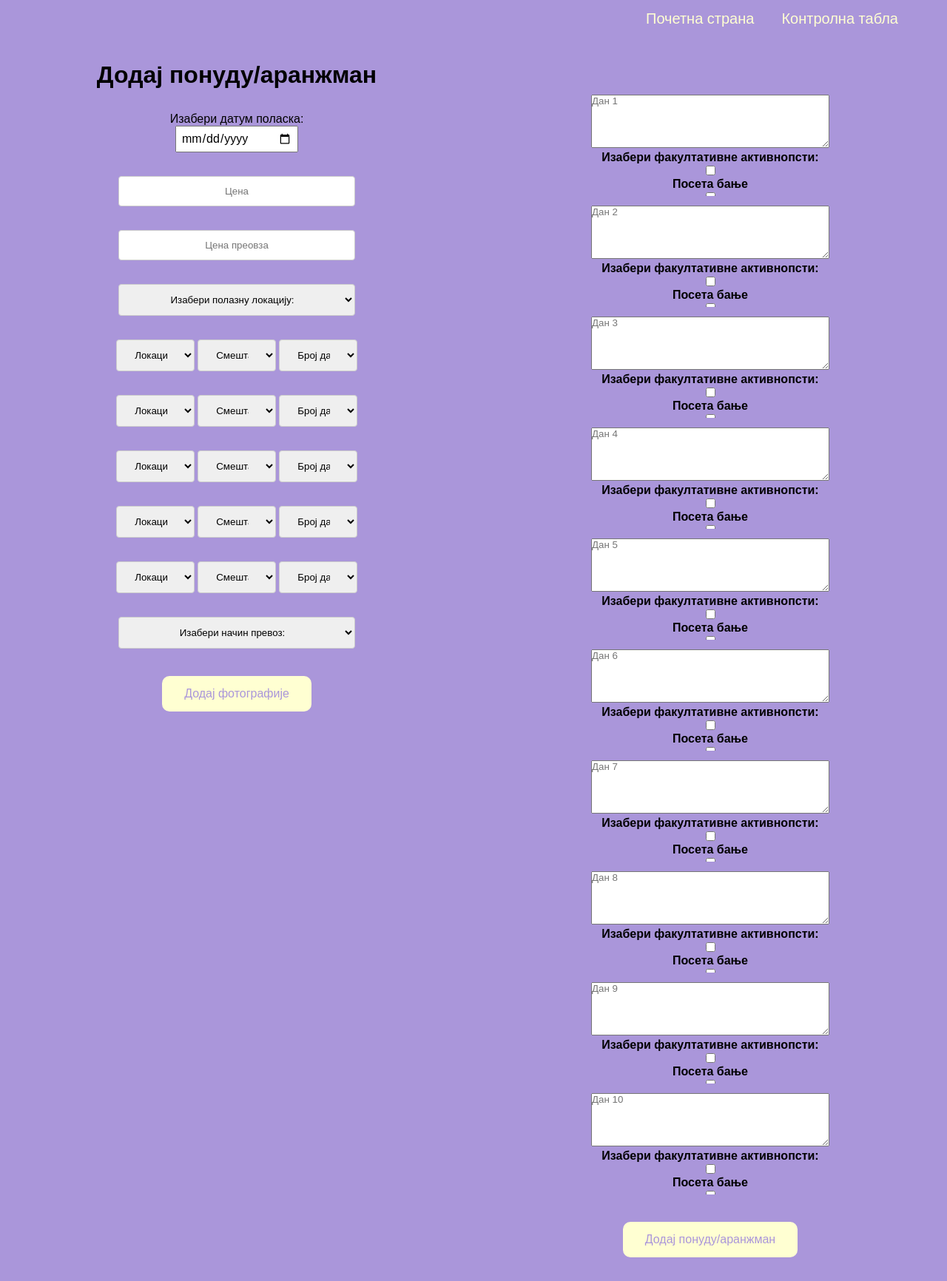
After one commit to molnarkg7/PISiBP_projekat, a PHP site: page /dodaj.html in a window 1280 px wide. The commit adds this page. Shown: the whole page at 74% size. Run offline with PHP 8.4, Linux system fonts and the light colour scheme.

Commit message:
Add files via upload

```diff
--- a/dodaj.css
+++ b/dodaj.css
@@ -5,7 +5,7 @@
 .naslov-container {
     width: 100%;
     text-align: center;
-    margin-top: 10%;
+    margin-top: 5%;
 }
 
 .dodaj-left {
@@ -17,7 +17,7 @@
     width: 100%;
     text-align: center;
     align-items: center;
-    margin-top: 7%;
+    margin-top: 5%;
 }
 
 .dodaj-select-menu {
@@ -33,12 +33,36 @@
     align-items: center;
 }
 
-input[type=text], select {
+input[type=text] {
     align-items: center;
     text-align: center;
     width: 50%;
     padding: 12px 20px;
-    margin-top: 7%;;
+    margin-top: 5%;
+    display: inline-block;
+    border: 1px solid #ccc;
+    border-radius: 4px;
+    box-sizing: border-box;
+  }
+
+  .nacin-prevoza, .polazna-lokacija {
+    align-items: center;
+    text-align: center;
+    width: 50%;
+    padding: 12px 20px;
+    margin-top: 5%;
+    display: inline-block;
+    border: 1px solid #ccc;
+    border-radius: 4px;
+    box-sizing: border-box;
+  }
+
+  .lokacija-putovanja {
+    align-items: center;
+    text-align: center;
+    width: 16.5%;
+    padding: 12px 20px;
+    margin-top: 5%;
     display: inline-block;
     border: 1px solid #ccc;
     border-radius: 4px;
@@ -47,7 +71,7 @@ input[type=text], select {
 
   .btn-dodaj-slike {
     width: 100%;
-    margin-top: 7%;
+    margin-top: 5%;
     align-items: center;
     text-align: center;
   }
@@ -64,7 +88,7 @@ input[type=text], select {
   }
 
   .textareas {
-    margin-top: 5%;
+    margin-top: 10%;
     text-align: center;
     width: 100%;
   }
@@ -77,7 +101,7 @@ input[type=text], select {
   }
 
   .dodaj-karakteristike {
-    margin-top: 5%;
+    border: 0;
     font-weight: bold;
     text-align: center;
     align-items: center;
@@ -93,6 +117,7 @@ input[type=text], select {
     display: inline-block;
     font-size: 16px;
     margin-top: 5px;
+    margin-bottom: 5%;
     cursor: pointer;
     border-radius: 10px;
   }
@@ -112,3 +137,9 @@ input[type=text], select {
 label {
     display: block;
 }
+
+.fakultative-opis {
+  width: 100%;
+  height: 150px;
+  overflow-y:scroll;
+}
--- /dev/null
+++ b/dodaj.html
@@ -0,0 +1,412 @@
+<!DOCTYPE html>
+<html lang="en">
+<head>
+    <meta charset="UTF-8">
+    <meta http-equiv="X-UA-Compatible" content="IE=edge">
+    <meta name="viewport" content="width=device-width, initial-scale=1.0">
+    <link rel="stylesheet" href="style.css">
+    <link rel="stylesheet" href="dodaj.css">
+    <title>Додај понуду/аранжман</title>
+</head>
+<body>
+    <header class="header">
+        <div class="navtop" >
+            <div class="logo">
+                <a href=""></a>
+            </div>
+            <div class="navtop-list">
+                <a href="admin.html">Контролна табла</a>
+                <a href="index.php">Почетна страна</a>
+            </div>
+        </div>
+    </header>
+
+    <div class="dodaj-ponudu-container">
+        <div class="dodaj-left">
+
+                <div class="naslov-container">
+                    <h1 class="naslov-dodaj">Додај понуду/аранжман</h1>
+                </div>
+
+                <div class="dodaj-date-picker">
+                    <label>Изабери датум поласка:</label>
+                    <input type="date" id="pickDate">
+                    <!--<input type="date" id="pickDate">-->
+                </div>
+
+                <div class="dodaj-inputs">
+                    <input type="text" id="Cena" name="Cena" placeholder="Цена" required>
+                    <input type="text" id="CenaPrevoza" name="CenaPrevoza" placeholder="Цена преовза" required>
+                </div>
+                <div class="dodaj-select-menu">
+
+                    <select class="polazna-lokacija" id="">
+                        <option value="choose">Изабери полазну локацију:</option> <!--повлаче се градови из базе-->
+                    </select><br/>
+
+                    <select class="lokacija-putovanja" id="">
+                        <option value="choose">Локација:</option> <!--повлаче се градови из базе-->
+                    </select>
+                    <select class="lokacija-putovanja" id="">
+                        <option value="choose">Смештај:</option> <!--повлаче се градови из базе-->
+                    </select>
+                    <select class="lokacija-putovanja" id="">
+                        <option value="choose">Број дана:</option> <!--повлаче се градови из базе-->
+                    </select><br/>
+                    <select class="lokacija-putovanja" id="">
+                        <option value="choose">Локација:</option> <!--повлаче се градови из базе-->
+                    </select>
+                    <select class="lokacija-putovanja" id="">
+                        <option value="choose">Смештај:</option> <!--повлаче се градови из базе-->
+                    </select>
+                    <select class="lokacija-putovanja" id="">
+                        <option value="choose">Број дана:</option> <!--повлаче се градови из базе-->
+                    </select><br/>
+                    <select class="lokacija-putovanja" id="">
+                        <option value="choose">Локација:</option> <!--повлаче се градови из базе-->
+                    </select>
+                    <select class="lokacija-putovanja" id="">
+                        <option value="choose">Смештај:</option> <!--повлаче се градови из базе-->
+                    </select>
+                    <select class="lokacija-putovanja" id="">
+                        <option value="choose">Број дана:</option> <!--повлаче се градови из базе-->
+                    </select><br/>
+                    <select class="lokacija-putovanja" id="">
+                        <option value="choose">Локација:</option> <!--повлаче се градови из базе-->
+                    </select>
+                    <select class="lokacija-putovanja" id="">
+                        <option value="choose">Смештај:</option> <!--повлаче се градови из базе-->
+                    </select>
+                    <select class="lokacija-putovanja" id="">
+                        <option value="choose">Број дана:</option> <!--повлаче се градови из базе-->
+                    </select><br/>
+                    <select class="lokacija-putovanja" id="">
+                        <option value="choose">Локација:</option> <!--повлаче се градови из базе-->
+                    </select>
+                    <select class="lokacija-putovanja" id="">
+                        <option value="choose">Смештај:</option> <!--повлаче се градови из базе-->
+                    </select>
+                    <select class="lokacija-putovanja" id="">
+                        <option value="choose">Број дана:</option> <!--повлаче се градови из базе-->
+                    </select><br/>
+
+                    <select class="nacin-prevoza" id="">
+                        <option value="choose">Изабери начин превоз:</option>
+                        <option value="bus">Аутобус</option>
+                        <option value="train">Воз</option>
+                        <option value="plane">Авион</option>
+                        <option value="boat">Крстарење</option>
+                        <option value="yourself">Самостални</option>
+                    </select>
+
+                </div>
+
+                <div class="btn-dodaj-slike"><button class="button-dodaj">Додај фотографије</button></div>
+
+            </div>
+            <div class="dodaj-right">
+
+            <!--    <fieldset class="dodaj-tip-smestaja">
+                    <legend>Тип смештаја:</legend>
+                <div>
+                    <input type="radio" id="hotel" name="tip_smestaja">
+                    <label for="kes">Хотел</label>
+                </div>
+
+                <div>
+                    <input type="radio" id="bungalov" name="tip_smestaja">
+                    <label for="kartica">Бунгалов</label>
+                </div>
+                </fieldset>
+                <div class="dodaj-select-menu">
+                    <select>
+                        <option value="choose">Категорија смештаја:</option>
+                        <option value="choose">1</option>
+                        <option value="choose">2</option>
+                        <option value="choose">3</option>
+                        <option value="choose">4</option>
+                        <option value="choose">5</option>
+                    </select>
+                </div>
+            <fieldset class="dodaj-karakteristike">
+                <legend>Карактеристике смештаја:</legend>
+            <div>
+                <input type="checkbox" id="ac" name="ac">
+                <label for="ac">Клима</label>
+            </div>
+            <div>
+                <input type="checkbox" id="tv" name="tv">
+                <label for="tv">ТВ</label>
+            </div>
+            <div>
+                <input type="checkbox" id="wifi" name="wifi">
+                <label for="wifi">Интернет</label>
+            </div>
+            <div>
+                <input type="checkbox" id="frizider" name="frizider">
+                <label for="frizider">Фрижидер</label>
+            </div>
+            <div>
+                <input type="checkbox" id="sef" name="sef">
+                <label for="sef">Сеф</label>
+            </div>
+            </fieldset> -->
+            <div class="textareas">
+                <div class="fakultative-opis">
+                    <textarea style="width: 50%; height: 70px; margin-top: 2%;" class="dodaj-opis" placeholder="Дан 1"></textarea><br>
+                    <fieldset class="dodaj-karakteristike">
+                    <legend>Изабери факултативне активнопсти:</legend>
+                    <input type="checkbox" id="banja" name="banja">
+                    <label for="banja">Посета бање</label>
+                    <input type="checkbox" id="jezero" name="jezero">
+                    <label for="jezero">Посета језера</label>
+                    <input type="checkbox" id="stadion" name="stadion">
+                    <label for="stadion">Посета стадиона</label>
+                    <input type="checkbox" id="muzej" name="muzej">
+                    <label for="muzej">Посета музеја</label>
+                    <input type="checkbox" id="opera" name="opera">
+                    <label for="opera">Посета опере</label>
+                    <input type="checkbox" id="park" name="park">
+                    <label for="park">Шетња парком</label>
+                    <input type="checkbox" id="klub" name="klub">
+                    <label for="klub">Журка у клубу</label>
+                    <input type="checkbox" id="brod" name="brod">
+                    <label for="brod">Журка на броду</label>
+                    <input type="checkbox" id="krstarenje" name="krstarenje">
+                    <label for="krstarenje">Факултативно крстарење</label>
+                    <input type="checkbox" id="soping" name="soping">
+                    <label for="soping">Посета шопинг центру</label>
+                </div>
+                <div class="fakultative-opis">
+                    <textarea style="width: 50%; height: 70px; margin-top: 2%" class="dodaj-opis" placeholder="Дан 2"></textarea><br>
+                    <fieldset class="dodaj-karakteristike">
+                    <legend>Изабери факултативне активнопсти:</legend>
+                    <input type="checkbox" id="banja" name="banja">
+                    <label for="banja">Посета бање</label>
+                    <input type="checkbox" id="jezero" name="jezero">
+                    <label for="jezero">Посета језера</label>
+                    <input type="checkbox" id="stadion" name="stadion">
+                    <label for="stadion">Посета стадиона</label>
+                    <input type="checkbox" id="muzej" name="muzej">
+                    <label for="muzej">Посета музеја</label>
+                    <input type="checkbox" id="opera" name="opera">
+                    <label for="opera">Посета опере</label>
+                    <input type="checkbox" id="park" name="park">
+                    <label for="park">Шетња парком</label>
+                    <input type="checkbox" id="klub" name="klub">
+                    <label for="klub">Журка у клубу</label>
+                    <input type="checkbox" id="brod" name="brod">
+                    <label for="brod">Журка на броду</label>
+                    <input type="checkbox" id="krstarenje" name="krstarenje">
+                    <label for="krstarenje">Факултативно крстарење</label>
+                    <input type="checkbox" id="soping" name="soping">
+                    <label for="soping">Посета шопинг центру</label>
+                </div>
+                <div class="fakultative-opis">
+                    <textarea style="width: 50%; height: 70px; margin-top: 2%" class="dodaj-opis" placeholder="Дан 3"></textarea><br>
+                    <fieldset class="dodaj-karakteristike">
+                    <legend>Изабери факултативне активнопсти:</legend>
+                    <input type="checkbox" id="banja" name="banja">
+                    <label for="banja">Посета бање</label>
+                    <input type="checkbox" id="jezero" name="jezero">
+                    <label for="jezero">Посета језера</label>
+                    <input type="checkbox" id="stadion" name="stadion">
+                    <label for="stadion">Посета стадиона</label>
+                    <input type="checkbox" id="muzej" name="muzej">
+                    <label for="muzej">Посета музеја</label>
+                    <input type="checkbox" id="opera" name="opera">
+                    <label for="opera">Посета опере</label>
+                    <input type="checkbox" id="park" name="park">
+                    <label for="park">Шетња парком</label>
+                    <input type="checkbox" id="klub" name="klub">
+                    <label for="klub">Журка у клубу</label>
+                    <input type="checkbox" id="brod" name="brod">
+                    <label for="brod">Журка на броду</label>
+                    <input type="checkbox" id="krstarenje" name="krstarenje">
+                    <label for="krstarenje">Факултативно крстарење</label>
+                    <input type="checkbox" id="soping" name="soping">
+                    <label for="soping">Посета шопинг центру</label>
+                </div>
+                <div class="fakultative-opis">
+                    <textarea style="width: 50%; height: 70px; margin-top: 2%" class="dodaj-opis" placeholder="Дан 4"></textarea><br>
+                    <fieldset class="dodaj-karakteristike">
+                    <legend>Изабери факултативне активнопсти:</legend>
+                    <input type="checkbox" id="banja" name="banja">
+                    <label for="banja">Посета бање</label>
+                    <input type="checkbox" id="jezero" name="jezero">
+                    <label for="jezero">Посета језера</label>
+                    <input type="checkbox" id="stadion" name="stadion">
+                    <label for="stadion">Посета стадиона</label>
+                    <input type="checkbox" id="muzej" name="muzej">
+                    <label for="muzej">Посета музеја</label>
+                    <input type="checkbox" id="opera" name="opera">
+                    <label for="opera">Посета опере</label>
+                    <input type="checkbox" id="park" name="park">
+                    <label for="park">Шетња парком</label>
+                    <input type="checkbox" id="klub" name="klub">
+                    <label for="klub">Журка у клубу</label>
+                    <input type="checkbox" id="brod" name="brod">
+                    <label for="brod">Журка на броду</label>
+                    <input type="checkbox" id="krstarenje" name="krstarenje">
+                    <label for="krstarenje">Факултативно крстарење</label>
+                    <input type="checkbox" id="soping" name="soping">
+                    <label for="soping">Посета шопинг центру</label>
+                </div>
+                <div class="fakultative-opis">
+                    <textarea style="width: 50%; height: 70px; margin-top: 2%" class="dodaj-opis" placeholder="Дан 5"></textarea><br>
+                    <fieldset class="dodaj-karakteristike">
+                    <legend>Изабери факултативне активнопсти:</legend>
+                    <input type="checkbox" id="banja" name="banja">
+                    <label for="banja">Посета бање</label>
+                    <input type="checkbox" id="jezero" name="jezero">
+                    <label for="jezero">Посета језера</label>
+                    <input type="checkbox" id="stadion" name="stadion">
+                    <label for="stadion">Посета стадиона</label>
+                    <input type="checkbox" id="muzej" name="muzej">
+                    <label for="muzej">Посета музеја</label>
+                    <input type="checkbox" id="opera" name="opera">
+                    <label for="opera">Посета опере</label>
+                    <input type="checkbox" id="park" name="park">
+                    <label for="park">Шетња парком</label>
+                    <input type="checkbox" id="klub" name="klub">
+                    <label for="klub">Журка у клубу</label>
+                    <input type="checkbox" id="brod" name="brod">
+                    <label for="brod">Журка на броду</label>
+                    <input type="checkbox" id="krstarenje" name="krstarenje">
+                    <label for="krstarenje">Факултативно крстарење</label>
+                    <input type="checkbox" id="soping" name="soping">
+                    <label for="soping">Посета шопинг центру</label>
+                </div>
+                <div class="fakultative-opis">
+                    <textarea style="width: 50%; height: 70px; margin-top: 2%" class="dodaj-opis" placeholder="Дан 6"></textarea><br>
+                    <fieldset class="dodaj-karakteristike">
+                    <legend>Изабери факултативне активнопсти:</legend>
+                    <input type="checkbox" id="banja" name="banja">
+                    <label for="banja">Посета бање</label>
+                    <input type="checkbox" id="jezero" name="jezero">
+                    <label for="jezero">Посета језера</label>
+                    <input type="checkbox" id="stadion" name="stadion">
+                    <label for="stadion">Посета стадиона</label>
+                    <input type="checkbox" id="muzej" name="muzej">
+                    <label for="muzej">Посета музеја</label>
+                    <input type="checkbox" id="opera" name="opera">
+                    <label for="opera">Посета опере</label>
+                    <input type="checkbox" id="park" name="park">
+                    <label for="park">Шетња парком</label>
+                    <input type="checkbox" id="klub" name="klub">
+                    <label for="klub">Журка у клубу</label>
+                    <input type="checkbox" id="brod" name="brod">
+                    <label for="brod">Журка на броду</label>
+                    <input type="checkbox" id="krstarenje" name="krstarenje">
+                    <label for="krstarenje">Факултативно крстарење</label>
+                    <input type="checkbox" id="soping" name="soping">
+                    <label for="soping">Посета шопинг центру</label>
+                </div>
+                <div class="fakultative-opis">
+                    <textarea style="width: 50%; height: 70px; margin-top: 2%" class="dodaj-opis" placeholder="Дан 7"></textarea><br>
+                    <fieldset class="dodaj-karakteristike">
+                    <legend>Изабери факултативне активнопсти:</legend>
+                    <input type="checkbox" id="banja" name="banja">
+                    <label for="banja">Посета бање</label>
+                    <input type="checkbox" id="jezero" name="jezero">
+                    <label for="jezero">Посета језера</label>
+                    <input type="checkbox" id="stadion" name="stadion">
+                    <label for="stadion">Посета стадиона</label>
+                    <input type="checkbox" id="muzej" name="muzej">
+                    <label for="muzej">Посета музеја</label>
+                    <input type="checkbox" id="opera" name="opera">
+                    <label for="opera">Посета опере</label>
+                    <input type="checkbox" id="park" name="park">
+                    <label for="park">Шетња парком</label>
+                    <input type="checkbox" id="klub" name="klub">
+                    <label for="klub">Журка у клубу</label>
+                    <input type="checkbox" id="brod" name="brod">
+                    <label for="brod">Журка на броду</label>
+                    <input type="checkbox" id="krstarenje" name="krstarenje">
+                    <label for="krstarenje">Факултативно крстарење</label>
+                    <input type="checkbox" id="soping" name="soping">
+                    <label for="soping">Посета шопинг центру</label>
+                </div>
+                <div class="fakultative-opis">
+                    <textarea style="width: 50%; height: 70px; margin-top: 2%" class="dodaj-opis" placeholder="Дан 8"></textarea><br>
+                    <fieldset class="dodaj-karakteristike">
+                    <legend>Изабери факултативне активнопсти:</legend>
+                    <input type="checkbox" id="banja" name="banja">
+                    <label for="banja">Посета бање</label>
+                    <input type="checkbox" id="jezero" name="jezero">
+                    <label for="jezero">Посета језера</label>
+                    <input type="checkbox" id="stadion" name="stadion">
+                    <label for="stadion">Посета стадиона</label>
+                    <input type="checkbox" id="muzej" name="muzej">
+                    <label for="muzej">Посета музеја</label>
+                    <input type="checkbox" id="opera" name="opera">
+                    <label for="opera">Посета опере</label>
+                    <input type="checkbox" id="park" name="park">
+                    <label for="park">Шетња парком</label>
+                    <input type="checkbox" id="klub" name="klub">
+                    <label for="klub">Журка у клубу</label>
+                    <input type="checkbox" id="brod" name="brod">
+                    <label for="brod">Журка на броду</label>
+                    <input type="checkbox" id="krstarenje" name="krstarenje">
+                    <label for="krstarenje">Факултативно крстарење</label>
+                    <input type="checkbox" id="soping" name="soping">
+                    <label for="soping">Посета шопинг центру</label>
+                </div>
+                <div class="fakultative-opis">
+                    <textarea style="width: 50%; height: 70px; margin-top: 2%" class="dodaj-opis" placeholder="Дан 9"></textarea><br>
+                    <fieldset class="dodaj-karakteristike">
+                    <legend>Изабери факултативне активнопсти:</legend>
+                    <input type="checkbox" id="banja" name="banja">
+                    <label for="banja">Посета бање</label>
+                    <input type="checkbox" id="jezero" name="jezero">
+                    <label for="jezero">Посета језера</label>
+                    <input type="checkbox" id="stadion" name="stadion">
+                    <label for="stadion">Посета стадиона</label>
+                    <input type="checkbox" id="muzej" name="muzej">
+                    <label for="muzej">Посета музеја</label>
+                    <input type="checkbox" id="opera" name="opera">
+                    <label for="opera">Посета опере</label>
+                    <input type="checkbox" id="park" name="park">
+                    <label for="park">Шетња парком</label>
+                    <input type="checkbox" id="klub" name="klub">
+                    <label for="klub">Журка у клубу</label>
+                    <input type="checkbox" id="brod" name="brod">
+                    <label for="brod">Журка на броду</label>
+                    <input type="checkbox" id="krstarenje" name="krstarenje">
+                    <label for="krstarenje">Факултативно крстарење</label>
+                    <input type="checkbox" id="soping" name="soping">
+                    <label for="soping">Посета шопинг центру</label>
+                </div>
+                <div class="fakultative-opis">
+                    <textarea style="width: 50%; height: 70px; margin-top: 2%" class="dodaj-opis" placeholder="Дан 10"></textarea><br>
+                    <fieldset class="dodaj-karakteristike">
+                    <legend>Изабери факултативне активнопсти:</legend>
+                    <input type="checkbox" id="banja" name="banja">
+                    <label for="banja">Посета бање</label>
+                    <input type="checkbox" id="jezero" name="jezero">
+                    <label for="jezero">Посета језера</label>
+                    <input type="checkbox" id="stadion" name="stadion">
+                    <label for="stadion">Посета стадиона</label>
+                    <input type="checkbox" id="muzej" name="muzej">
+                    <label for="muzej">Посета музеја</label>
+                    <input type="checkbox" id="opera" name="opera">
+                    <label for="opera">Посета опере</label>
+                    <input type="checkbox" id="park" name="park">
+                    <label for="park">Шетња парком</label>
+                    <input type="checkbox" id="klub" name="klub">
+                    <label for="klub">Журка у клубу</label>
+                    <input type="checkbox" id="brod" name="brod">
+                    <label for="brod">Журка на броду</label>
+                    <input type="checkbox" id="krstarenje" name="krstarenje">
+                    <label for="krstarenje">Факултативно крстарење</label>
+                    <input type="checkbox" id="soping" name="soping">
+                    <label for="soping">Посета шопинг центру</label>
+                </div>
+            </div>
+
+                <div class="dugme-potvrdi-ponudu"><button class="button-dodaj">Додај понуду/аранжман</button></div>
+
+        </div>
+    </div>
+</body>
+</html>
```
